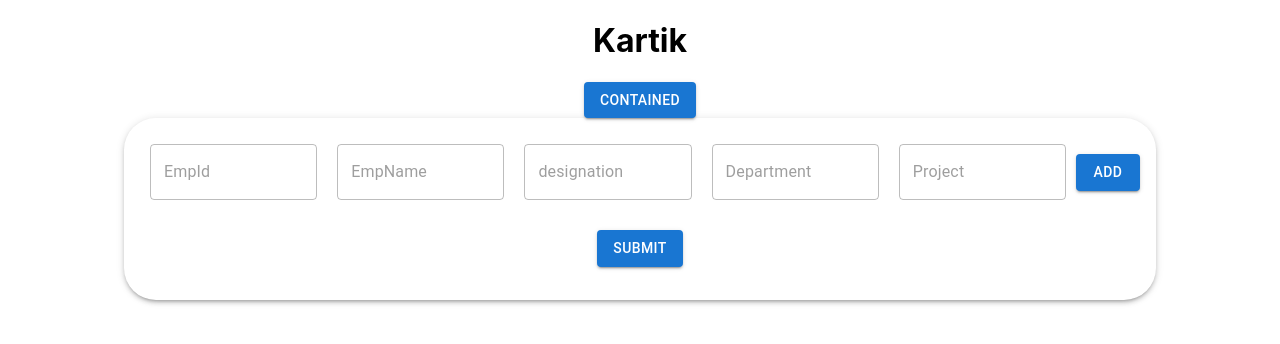
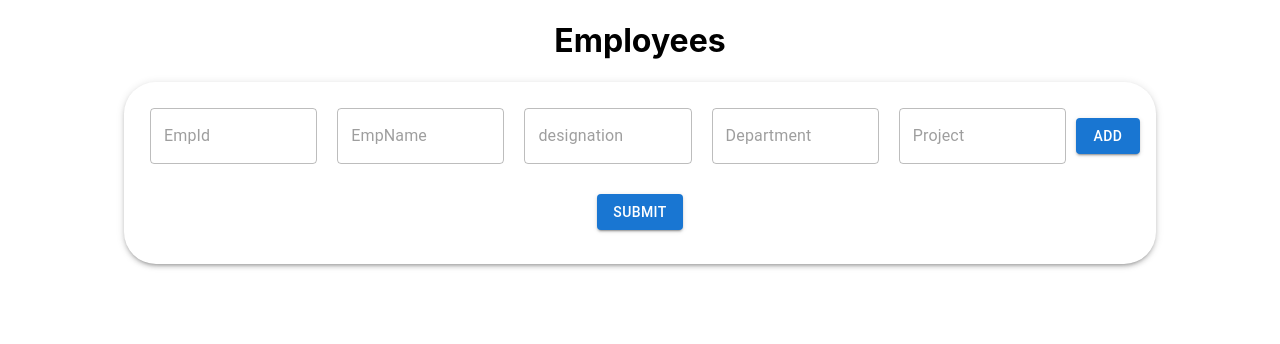
Before and after one commit to KARTIKSAWARI/Employee, a React (Create React App) app: page / in a window 1280 px wide. Shown: the top 344 px of the page. Built offline with nearby package versions, Linux system fonts and the light colour scheme.

Commit message:
new Commits

```diff
--- a/src/App.tsx
+++ b/src/App.tsx
@@ -7,8 +7,7 @@ import Receiving from './Components/receiving';
 function App() {
   return (
     <div className="App">
-      <h1>Kartik</h1>
-      <Button variant="contained">Contained</Button>
+      <h1>Employees</h1>
       <Receiving/>
     </div>
   );
```
